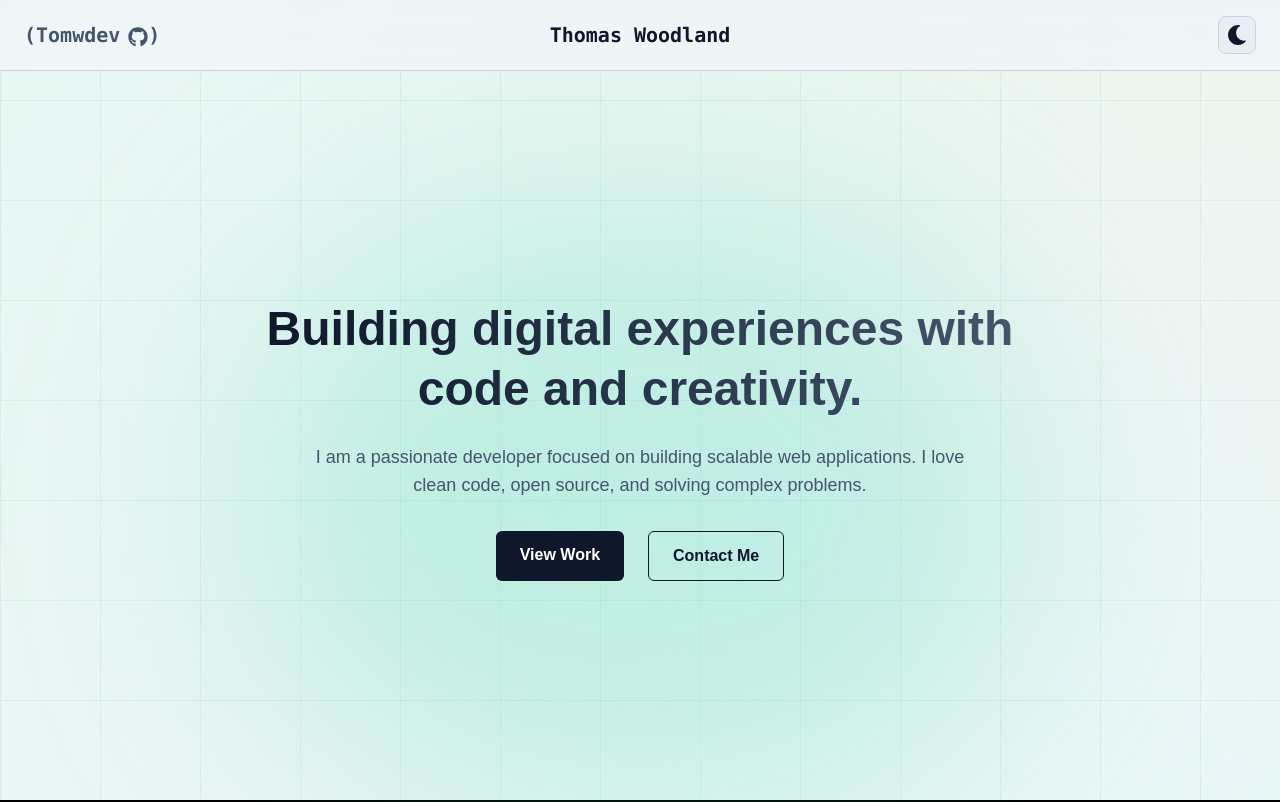
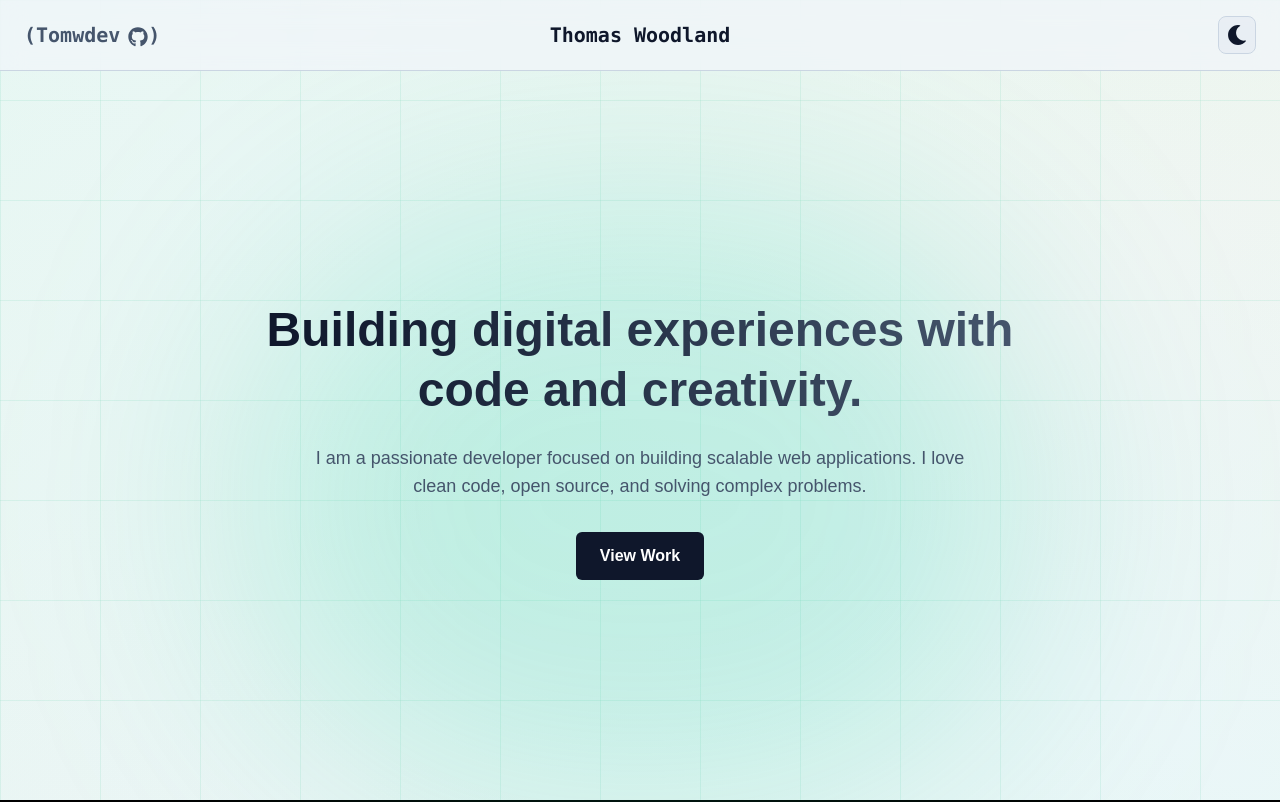
Before and after one commit to Tomwdev/MyPortfolio, a Next.js app: page / in a window 1280 px wide. Shown: the top 802 px of the page. Built offline with nearby package versions, Linux system fonts and the light colour scheme.

Commit message:
start changing this to a footer component intead

```diff
--- /dev/null
+++ b/src/components/BottomLinks.jsx
@@ -0,0 +1,7 @@
+export default function ContactLinks() {
+    return (
+        <section id="contact">
+
+        </section>
+    )
+}
--- a/src/components/Hero.jsx
+++ b/src/components/Hero.jsx
@@ -16,11 +16,7 @@ export default function Hero() {
           <Link href="#projects" className="bg-slate-900 dark:bg-white text-white dark:text-black rounded-md px-6 py-3 font-semibold hover:scale-105 transition-all duration-300">
             View Work
           </Link>
-          <Link href="#contact" className="border border-slate-900 dark:border-white text-slate-900 dark:text-white rounded-md px-6 py-3 font-semibold hover:bg-slate-900/10 dark:hover:bg-white/10 transition-all duration-300">
-            Contact Me
-          </Link>
         </div>
-
       </div>
     </section>
   );
```
